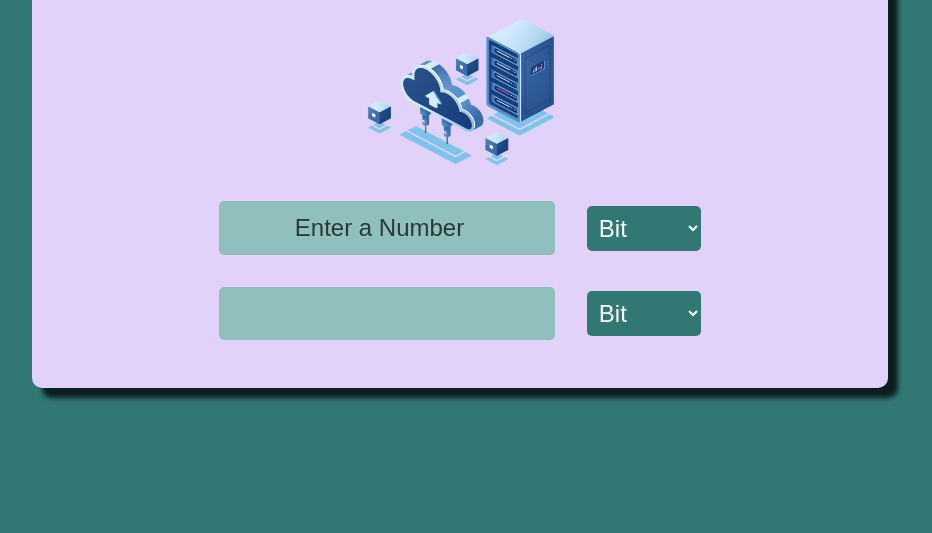
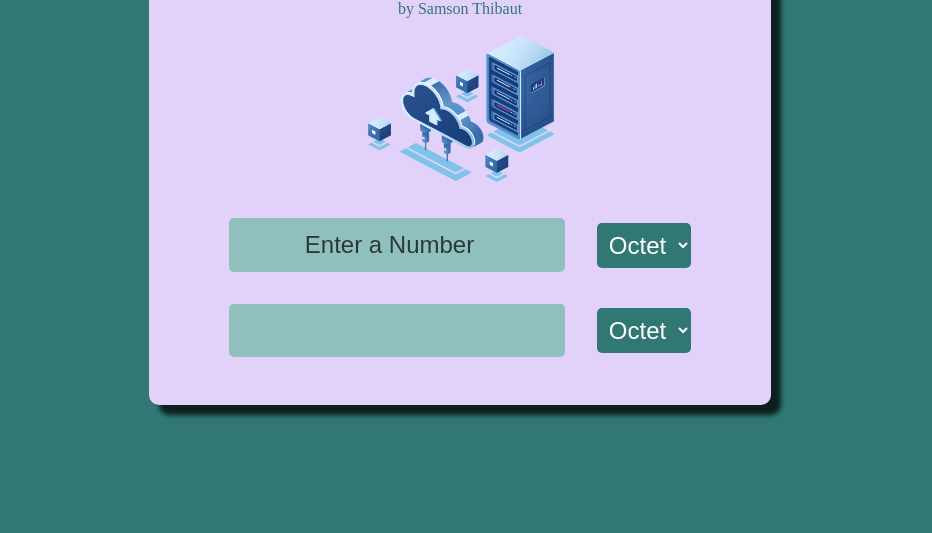
Before and after one commit to samtoch3/digital-storage-converter, a plain HTML site: page index.html in a window 1280 px wide. Shown: the part 267-800 px from the top of the page, without its empty margins (180-1112 px from the left). Drawn offline with Linux system fonts and the light colour scheme.

Commit message:
Update index.html

```diff
--- a/index.html
+++ b/index.html
@@ -132,7 +132,8 @@
 <body>
     <section>
         <div class="text">
-            <h1>Data Conversion | Digital Storage Converter</h1>
+            <h1>Digital Storage Converter</h1>
+            <p style="text-align:center; color:#317874;">by Samson Thibaut</p>
         </div>
         <img src="store.png" alt="STORE" width="200px" height="150px" />
         <br/>
@@ -140,22 +141,22 @@
             <div class="divinput">
                 <input type="number" name="input" id="input" placeholder="Enter a Number" class="input">
                 <select name="inputOptions" id="inputOptions">
-                <option value="bit">Bit</option>
-                <option value="kb">Kibibit</option>
-                <option value="mb">Mebibit</option>
-                <option value="gb">Gibibit</option>
-                <option value="tb">Tebibit</option>
+                <option value="bit">Octet</option>
+                <option value="kb">Ko</option>
+                <option value="mb">Mo</option>
+                <option value="gb">Go</option>
+                <option value="tb">To</option>
             </select>
             </div>
 
             <div class="divinput">
                 <input type="text" name="result" id="result">
                 <select name="outputOptions" id="outputOptions">
-                <option value="bit">Bit</option>
-                <option value="kb">Kibibit</option>
-                <option value="mb">Mebibit</option>
-                <option value="gb">Gibibit</option>
-                <option value="tb">Tebibit</option>
+                <option value="bit">Octet</option>
+                <option value="kb">Ko</option>
+                <option value="mb">Mo</option>
+                <option value="gb">Go</option>
+                <option value="tb">To</option>
             </select>
             </div>
         </main>
```
